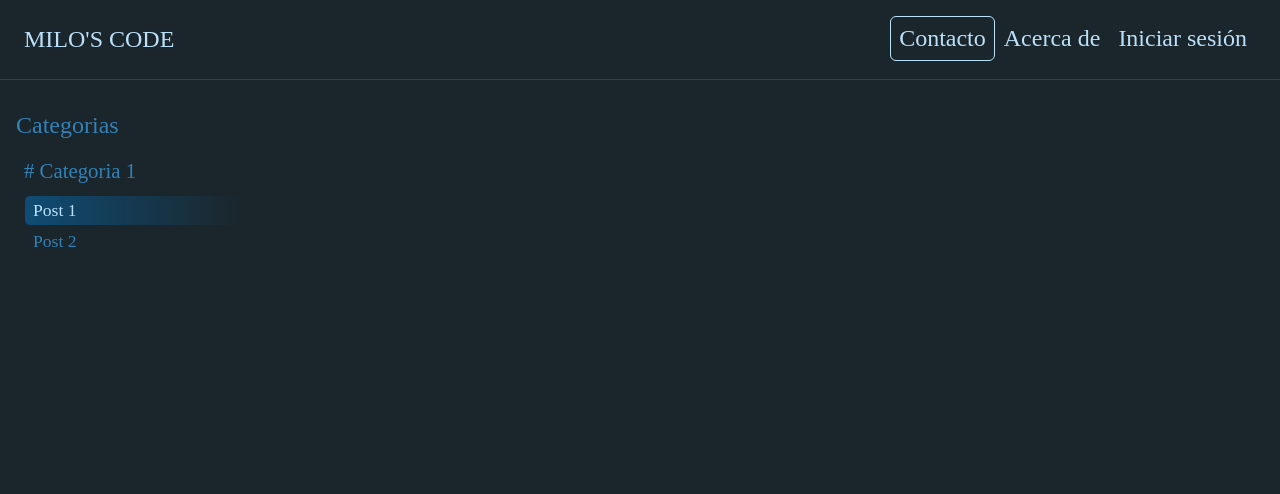
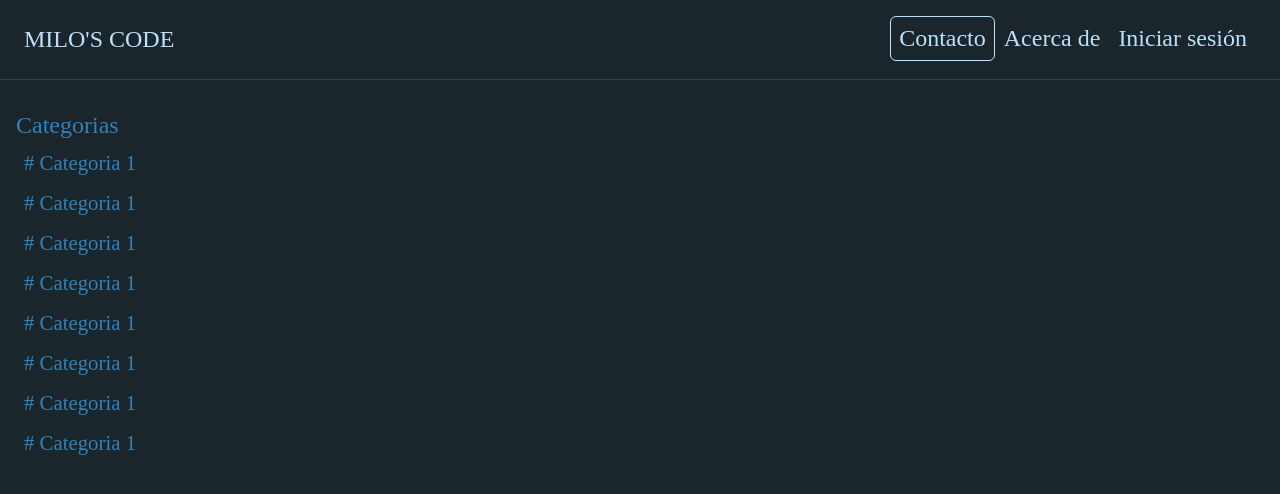
Before and after one commit to MiloJuarez/blog, a React app: page / in a window 1280 px wide. Shown: the top 494 px of the page. Built offline with nearby package versions, Linux system fonts and the light colour scheme.

Commit message:
Collapsible content

```diff
--- a/src/components/Category.jsx
+++ b/src/components/Category.jsx
@@ -3,9 +3,21 @@ import PostList from "./PostList";
 import "@styles/Category.scss";
 
 const Category = ({ category }) => {
+    const handleCollapse = (e) => {
+        e.target.classList.toggle("Category--active");
+        let content = e.target.nextElementSibling;
+        if (content.style.maxHeight) {
+            content.style.maxHeight = null;
+        } else {
+            content.style.maxHeight = content.scrollHeight + "px";
+        }
+    };
+
     return (
         <div className='Category'>
-            <div className='Category__title'># Categoria 1</div>
+            <div className='Category__title' onClick={handleCollapse}>
+                # Categoria 1
+            </div>
             <PostList children={null} />
         </div>
     );
--- a/src/components/PostList.jsx
+++ b/src/components/PostList.jsx
@@ -3,13 +3,22 @@ import "@styles/PostList.scss";
 
 const PostList = ({ children }) => {
     return (
-        <div className='PostList'>
+        <div className='PostList collapsible'>
             <ul>
                 <li className='Post Post--active'>
-                    <a href='/'>Post 1</a>
+                    <a href='/'>Custom pagination</a>
                 </li>
                 <li className='Post'>
-                    <a href='/'>Post 2</a>
+                    <a href='/'>Relationship</a>
+                </li>
+                <li className='Post'>
+                    <a href='/'>Form with Laravel/Collective</a>
+                </li>
+                <li className='Post'>
+                    <a href='/'>Custom Widget</a>
+                </li>
+                <li className='Post'>
+                    <a href='/'>Snackbars</a>
                 </li>
             </ul>
         </div>
--- a/src/pages/Home.jsx
+++ b/src/pages/Home.jsx
@@ -8,6 +8,13 @@ const Home = () => {
         <div className='Home'>
             <Categories>
                 <Category />
+                <Category />
+                <Category />
+                <Category />
+                <Category />
+                <Category />
+                <Category />
+                <Category />
             </Categories>
         </div>
     );
--- a/src/styles/Categories.scss
+++ b/src/styles/Categories.scss
@@ -14,6 +14,6 @@
 }
 @media screen and (max-width: 1024px) {
     .Categories {
-        left: calc(0% - 50%);
+        display: none;
     }
 }
--- a/src/styles/Category.scss
+++ b/src/styles/Category.scss
@@ -1,7 +1,7 @@
 @use "vars";
 
 .Category {
-    margin-top: vars.$mb;
+    margin-top: calc(vars.$mb / 2);
 }
 .Category__title {
     padding: calc(vars.$m / 2) vars.$m;
@@ -10,5 +10,19 @@
     border-radius: vars.$bradius;
 }
 .Category__title:hover {
+    background: linear-gradient(
+        to left,
+        vars.$secondary-color,
+        vars.$primary-color
+    );
+    color: vars.$text-color;
     cursor: pointer;
 }
+.Category--active {
+    background: linear-gradient(
+        to left,
+        vars.$secondary-color,
+        vars.$primary-color
+    );
+    color: vars.$text-color;
+}
--- a/src/styles/PostList.scss
+++ b/src/styles/PostList.scss
@@ -1,5 +1,10 @@
 @use "vars";
 
+.collapsible {
+    max-height: 0;
+    overflow: hidden;
+    transition: max-height 0.2s ease-out;
+}
 .PostList ul {
     margin: vars.$m 0 0 0;
     padding: 0 0 0 vars.$m;
```
